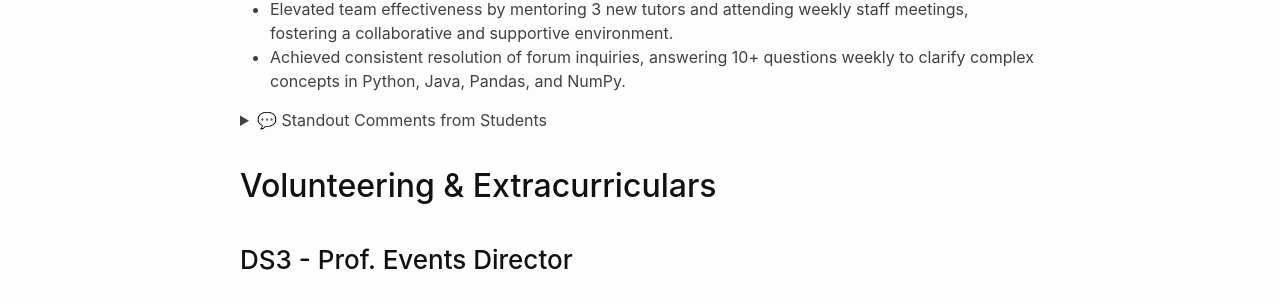
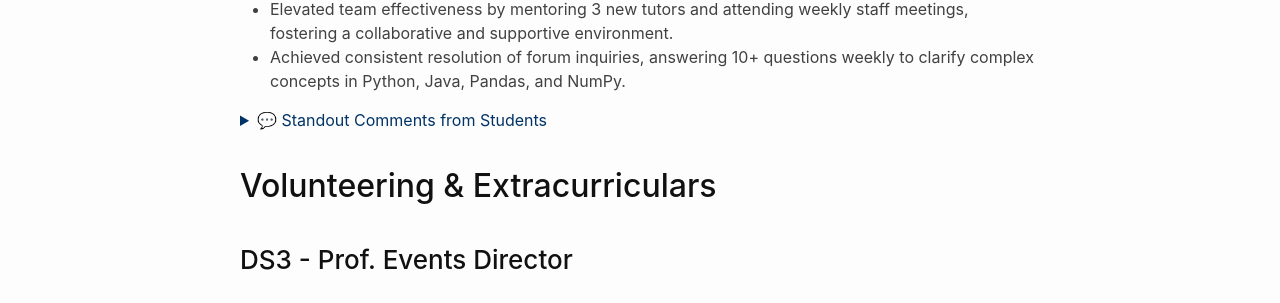
Before and after one commit to zoeludena/zoeludena.github.io, a Jekyll site: the page built from experience.md, in a window 1280 px wide and 900 px high, scrolled down 899 px. Shown: the part 147-450 px from the top of the window. Built offline with Jekyll 4.4.1, drawn with Linux system fonts in a browser that asks for light colours.

Commit message:
Update experience.md

```diff
--- a/experience.md
+++ b/experience.md
@@ -25,9 +25,9 @@ permalink: /experience/
 - Achieved consistent resolution of forum inquiries, answering 10+ questions weekly to clarify complex concepts in Python, Java, Pandas, and NumPy.
 
 <details>
-  <summary>💬 Standout Comments from Students</summary>
+  <summary style="color: #003366;">💬 Standout Comments from Students</summary>
 
-<div markdown="1">
+<div style="color: #003366;" markdown="1">
   - *"SO friendly and kind and warm and encouraging- this particularly was so important in a rigorous class like DSC 40A where students (like myself) began to feel unsure/scared and fall behind. Zoe's genuine care about the students and passion for teaching was such a standout of this quarter. Not only was she very knowledgeable and explain things in a clear way, but she also gave constant encouragement and went above and beyond in reaching out to students and getting to know them and their academic needs on an individual level."*   (DSC40A, Spring 2024)
   - *"THE ABSOLUTE GOAT. Zoe is hands down the best tutor of any of the DSC20 staff. A lot of tutors have to refer back to the answer key to solve problems, Zoe helps you brainstorm and work through them and doesn't need the answer key because she knows the material so well and is incredibly smart. She is also the nicest person ever and someone I felt very comfortable getting help from, she never made me feel stupid and created such a welcoming environment."* (DSC20, Winter 2024)
   - *"Zoe is so caring and intelligent! Her biweekly office hours were the ones I made sure to attend regularly since she has been the sole tutor who will actually walk me through my errors during the debugging process in a manner that allows me to grasp from my mistakes the difficult concepts covered in class. Her support is a vital part of any success I’ve had thus far, so I’m very grateful!"* (DSC 30, Fall 2023)
```
